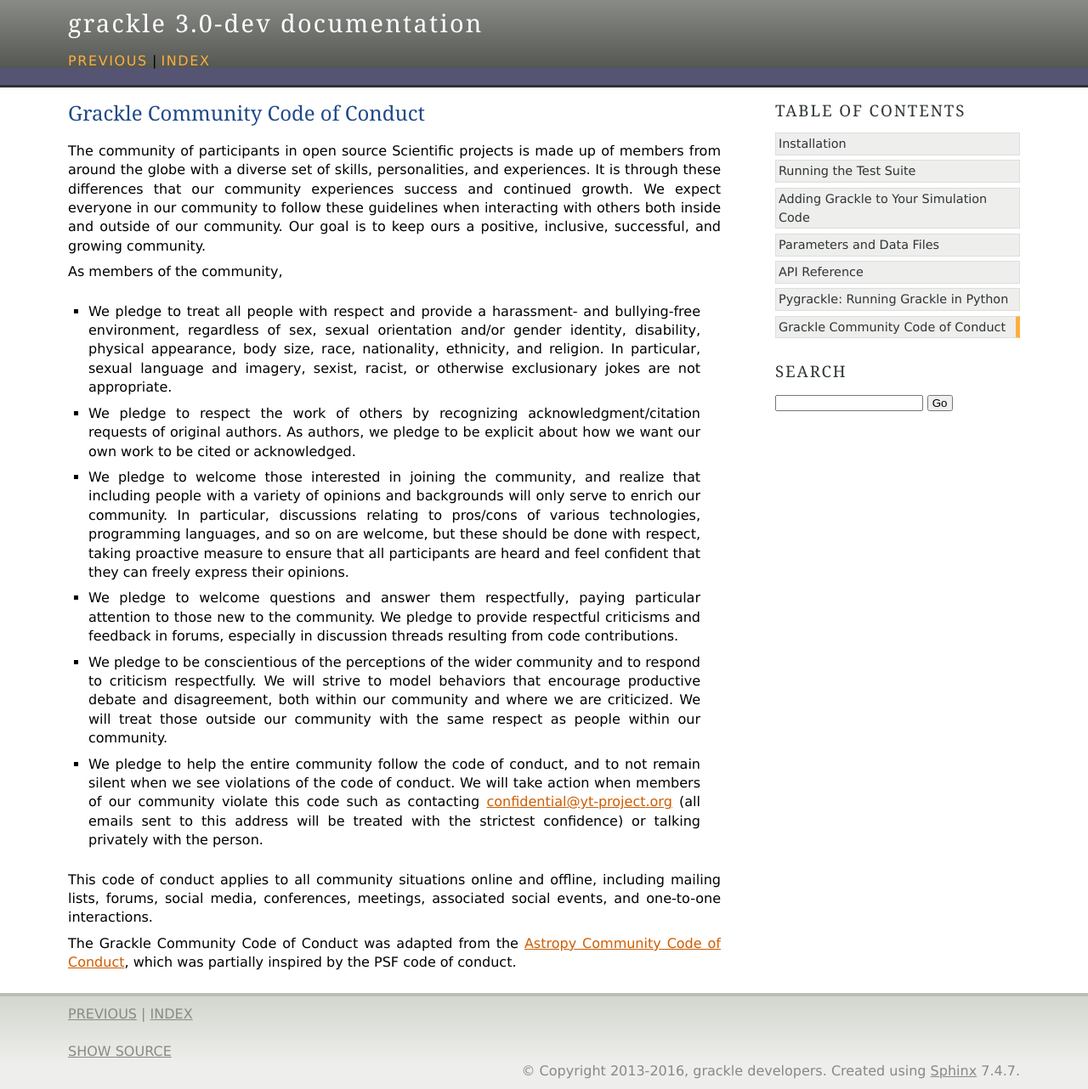
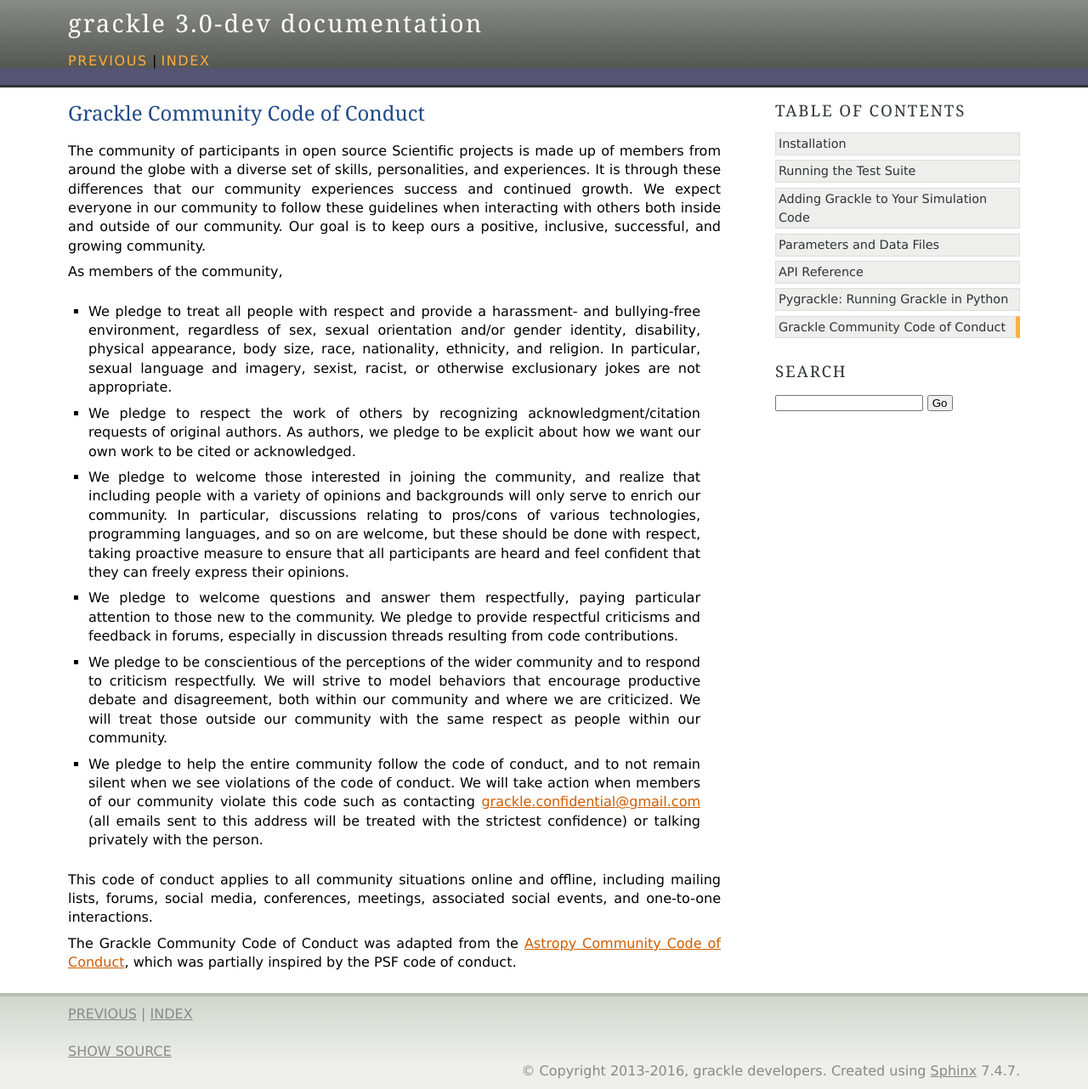
Before and after one commit to grackle-project/grackle, a Sphinx documentation site: the page built from doc/source/Conduct.rst, in a window 1280 px wide. Shown: the whole page at 85% size. Built offline with Sphinx 7.4.7, drawn with Linux system fonts in a browser that asks for light colours.

Commit message:
Adding new email address for code of conduct.

```diff
--- a/doc/source/Conduct.rst
+++ b/doc/source/Conduct.rst
@@ -49,7 +49,7 @@ As members of the community,
 - We pledge to help the entire community follow the code of conduct,
   and to not remain silent when we see violations of the code of
   conduct. We will take action when members of our community violate
-  this code such as contacting confidential@yt-project.org (all emails
+  this code such as contacting grackle.confidential@gmail.com (all emails
   sent to this address will be treated with the strictest confidence) or
   talking privately with the person.
 
```
